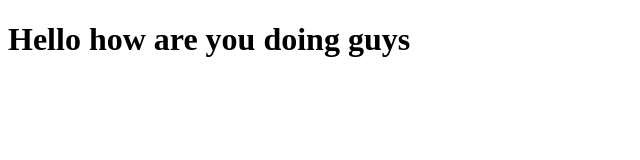
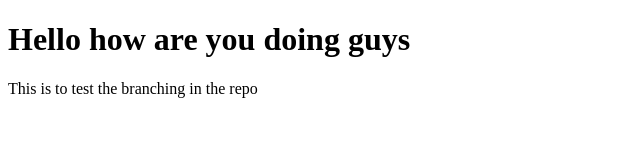
Before and after one commit to bhumidhardoley/local-repo, a plain HTML site: page index.html in a window 1280 px wide. Shown: the whole page, without its empty margins (0-640 px from the left). Drawn offline with Linux system fonts and the light colour scheme.

Commit message:
new feature

```diff
--- a/index.html
+++ b/index.html
@@ -7,5 +7,6 @@
 </head>
 <body>
     <h1>Hello how are you doing guys</h1>
+    <p>This is to test the branching in the repo</p>
 </body>
 </html>
```
